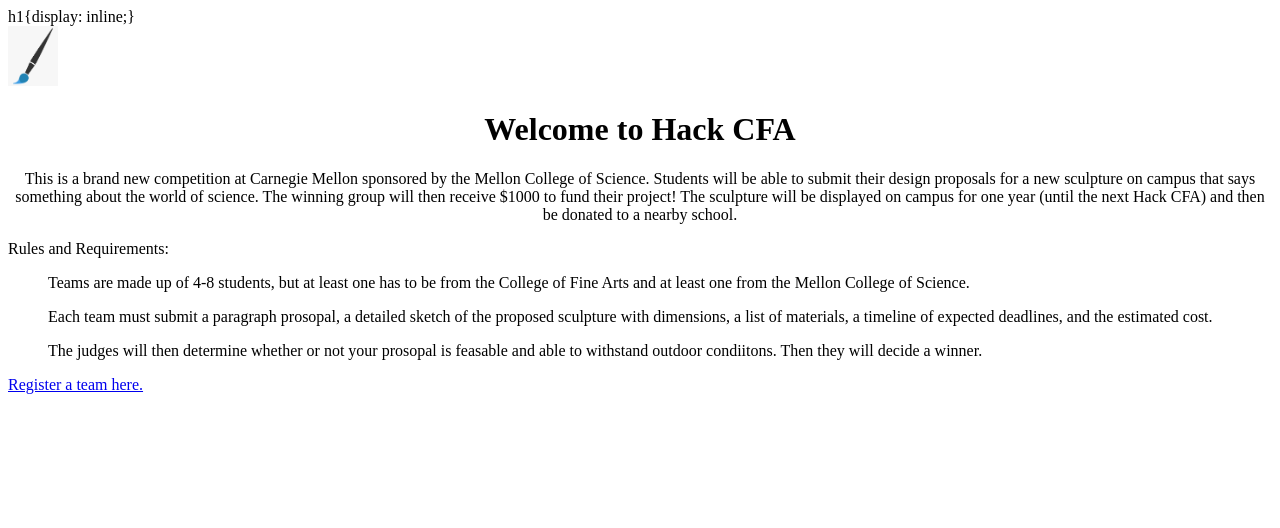
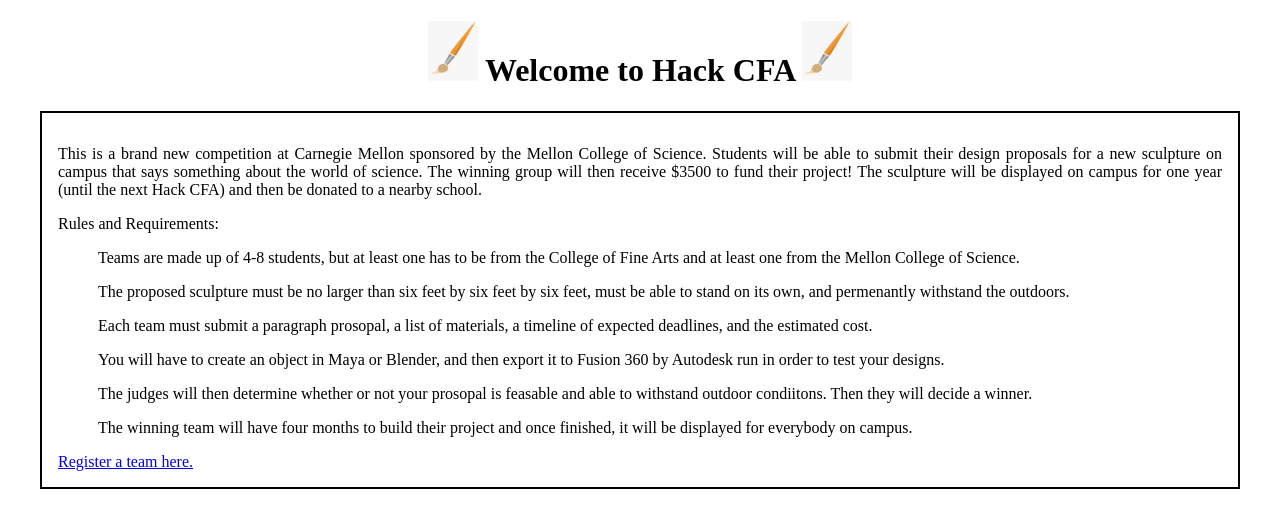
Before and after one commit to theodardia/Hack-CFA, a plain HTML site: page index.html in a window 1280 px wide. Drawn offline with Linux system fonts and the light colour scheme.

Commit message:
close to final

```diff
--- a/index.html
+++ b/index.html
@@ -1,24 +1,34 @@
 <!DOCTYPE html>
 <html>
-
+<head>
 <title>Hack CFA</title>
 
-h1{display: inline;}
-<div><img src="paintbrush.png" alt="logo" width=50 height=60><h1 style="text-align: center;">Welcome to Hack CFA</h1></div>
 
+<body>
+<div style="margin:0px auto; width:1200px">
+<h1 style="text-align: center" > <img src="brush.png" alt="logo"width=50 height=60> Welcome to Hack CFA <img src="brush.png" alt="logo"width=50 height=60>
+</h1>
 
-<p style="text-align: center;">This is a brand new competition at Carnegie Mellon sponsored by the Mellon College of Science. Students will be able to submit
-    their design proposals for a new sculpture on campus that says something about the world of science. The winning group will then receive $1000 to fund
+<div style="border: 2px solid black; padding: 1em; text-align: justify;">
+<p>This is a brand new competition at Carnegie Mellon sponsored by the Mellon College of Science. Students will be able to submit
+    their design proposals for a new sculpture on campus that says something about the world of science. The winning group will then receive $3500 to fund
     their project! The sculpture will be displayed on campus for one year (until the next Hack CFA) and then be donated to a nearby school.</p>
 
 <p>Rules and Requirements:</p>
 <ul>Teams are made up of 4-8 students, but at least one has to be from the College of Fine Arts and at least one from the Mellon College of Science.</ul>
-<ul>Each team must submit a paragraph prosopal, a detailed sketch of the proposed sculpture with dimensions, a list of materials, a timeline of expected
-    deadlines, and the estimated cost.</ul>
+<ul>The proposed sculpture must be no larger than six feet by six feet by six feet, must be able to stand on its own, and permenantly withstand the
+    outdoors.</ul>
+<ul>Each team must submit a paragraph prosopal, a list of materials, a timeline of expected deadlines, and the estimated cost.</ul>
+<ul>You will have to create an object in Maya or Blender, and then export it to Fusion 360 by Autodesk run in order to test your designs.</ul>
 <ul>The judges will then determine whether or not your prosopal is feasable and able to withstand outdoor condiitons. Then they will decide a winner.</ul>
+<ul>The winning team will have four months to build their project and once finished, it will be displayed for everybody on campus.</ul>
 
 <a href= "https://docs.google.com/forms/d/e/1FAIpQLScJ5FQ-1rTqKIXgbNb7S8-3cnZ7QAOX_L6sL5QDK3ugRgxG4Q/viewform?usp=sf_link" target="_blank">
     Register a team here.</a>
 
+</div>
+</div>
 
 <!-- Rememgber to put a link to the google form so that people can put in their information-->
+</body>
+</html>
```
Also changed, not shown: brush.png (added).
